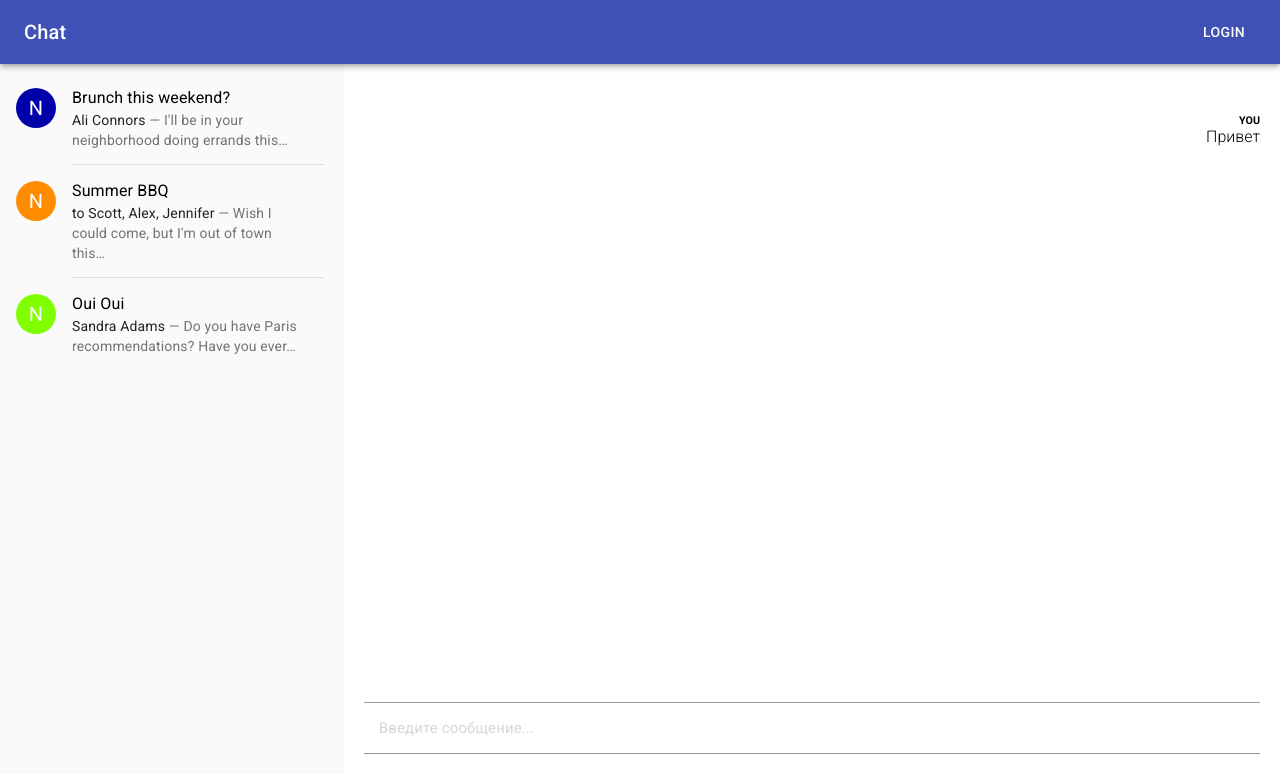
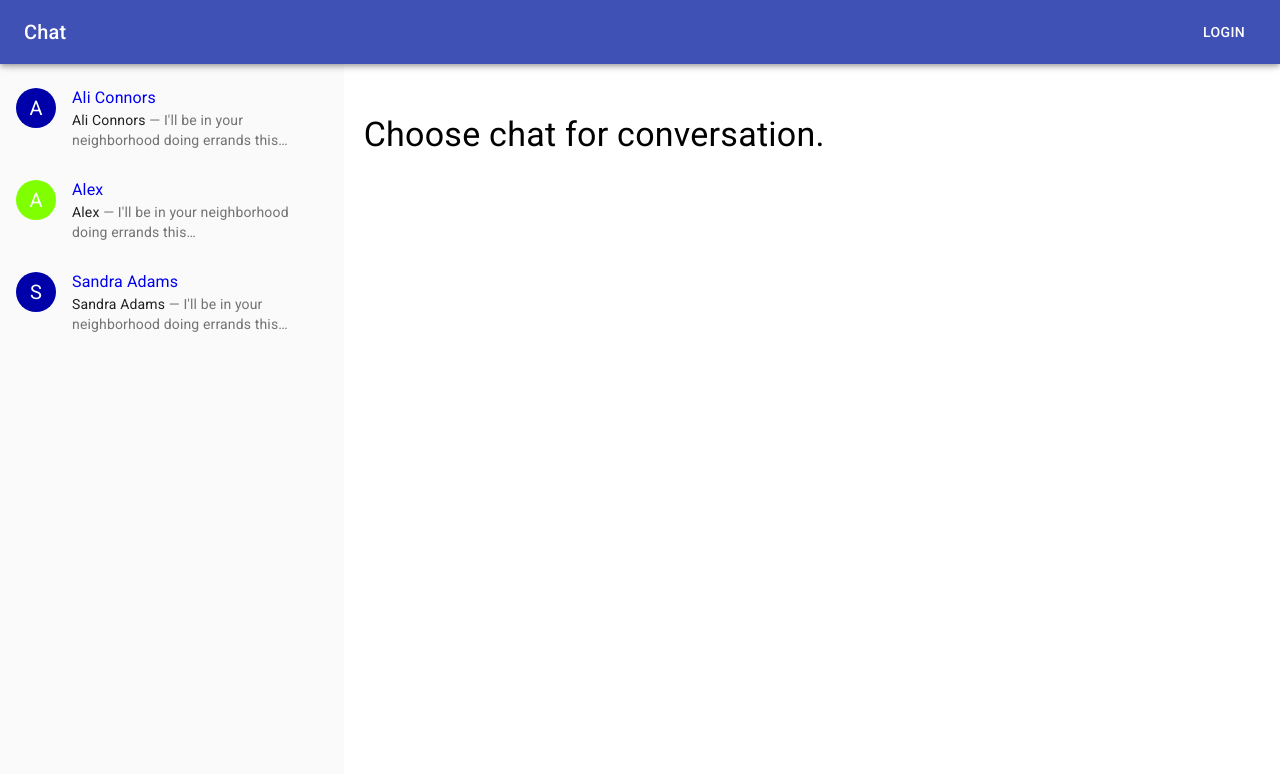
Before and after one commit to cotowamasha/react-practic, a React app: page / in a window 1280 px wide. Shown: the top 774 px of the page. Built offline with nearby package versions, Linux system fonts and the light colour scheme.

Commit message:
lesson4 hm

```diff
--- a/package.json
+++ b/package.json
@@ -36,6 +36,7 @@
     "@material-ui/icons": "^4.11.2",
     "prop-types": "^15.7.2",
     "react": "^17.0.2",
-    "react-dom": "^17.0.2"
+    "react-dom": "^17.0.2",
+    "react-router-dom": "^5.2.0"
   }
 }
--- a/src/app.js
+++ b/src/app.js
@@ -1,5 +1,7 @@
 import React from 'react'
 import ReactDOM from 'react-dom'
+import { BrowserRouter } from 'react-router-dom';
+import { Router } from '@router'
 
 import '@app/styles/index.css'
 
@@ -7,6 +9,9 @@ import '@app/styles/index.css'
 import { IndexPage } from '@pages'
 
 ReactDOM.render(
-    <IndexPage />,
+    <BrowserRouter>
+        <Router />
+    </BrowserRouter>
+    ,
     document.querySelector('#root')
 )
--- a/src/components/index/message-field.js
+++ b/src/components/index/message-field.js
@@ -1,4 +1,4 @@
-import React, { Component } from 'react'
+import React, { Component, createRef } from 'react'
 
 // components
 import { Message } from './message'
@@ -17,24 +17,60 @@ const StyledInput = withStyles(() => {
         },
       },
     }
-  })(Input)
+})(Input)
 
 export class MessageField extends Component {
     state = {
         messages: [
             {
                 from: 'YOU',
-                value: 'Привет'
-            }
+                value: 'Hello',
+                to: 213
+            },
+            {
+                from: 213,
+                value: 'What\'s up?',
+                to: 'YOU'
+            },
+            {
+                from: 'YOU',
+                value: 'Fine',
+                to: 213
+            },
+
+            {
+                from: 'YOU',
+                value: 'Where my keys?',
+                to: 117
+            },
+            {
+                from: 117,
+                value: 'I took them.',
+                to: 'YOU'
+            },
+
+
+            {
+                from: 48,
+                value: 'Will you come in my party tonight?',
+                to: 'YOU'
+            },
+            {
+                from: 'YOU',
+                value: 'Yes, of course. But I\'ll be later.',
+                to: 48
+            },
         ],
         value: ""
     }
 
-    sendMessage = ({ from, value }) => {
+    ref = createRef()
+
+    sendMessage = ({ from, value, to }) => {
         const { messages } = this.state
 
         this.setState({
-            messages: [...messages, { from, value }],
+            messages: [...messages, { from, value, to }],
             value: "",
         })
     }
@@ -47,7 +83,7 @@ export class MessageField extends Component {
 
     handlePressInput = ({ code }) => {
         if (code === "Enter") {
-            this.sendMessage({ from: "YOU", value: this.state.value })
+            this.sendMessage({ from: "YOU", value: this.state.value , to: this.props.uid})
         }
     }
 
@@ -58,19 +94,32 @@ export class MessageField extends Component {
 
         if (lastMessage.from === "YOU" && state.messages !== messages) {
           setTimeout(() => {
-            this.sendMessage({ from: "ROBOT", value: "Ответ робота" })
+            this.sendMessage({ from: this.props.uid, value: "Ответ робота", to: 'YOU'})
           }, 500)
         }
-      }
+        this.handleScrollBottom()
+    }
+
+    handleScrollBottom = () => {
+        if (this.ref.current) {
+            this.ref.current.scrollTo(0, this.ref.current.scrollHeight)
+        }
+    }
 
     render () {
         const { messages, value } = this.state
+        const uid = this.props.uid
 
         return (
             <>
                 <div className="field field--column">
-                    <div className="field__box">
-                        {messages.map((message, index) => <Message key={index} message={message} />)}
+                    <div
+                        ref={this.ref}
+                        className="field__box"
+                    >
+                        {messages.map((message, index) => {
+                            if (message.from == uid || message.to == uid) return <Message key={index} message={message} />
+                        } )}
                     </div>
                     <StyledInput
                         fullWidth={true}
@@ -84,7 +133,7 @@ export class MessageField extends Component {
                                 <Send
                                     className="send"
                                     onClick={() => {
-                                        this.sendMessage({ from: "YOU", value })
+                                        this.sendMessage({ from: "YOU", value, to: uid })
                                     }}
                                 />
                             )}
--- a/src/components/index/message.js
+++ b/src/components/index/message.js
@@ -2,14 +2,16 @@ import React, { Component } from 'react'
 
 export class Message extends Component {
     render () {
+        const message = this.props.message
+
         return (
             <>
-                <div className={this.props.message.from == 'YOU' ? 'message message--right' : 'message message--left'}>
+                <div className={message.from == 'YOU' ? 'message message--right' : 'message message--left'}>
                     <h6>
-                        {this.props.message.from}
+                        {message.from}
                     </h6>
                     <p>
-                        {this.props.message.value}
+                        {message.value}
                     </p>
                 </div>
             </>
--- a/src/components/layout/chat.js
+++ b/src/components/layout/chat.js
@@ -1,15 +1,12 @@
 import React, { Component } from 'react'
+import { Link } from 'react-router-dom';
 
 // material-ui
 import { AppBar, Toolbar, Typography, Button, Grid, Avatar } from '@material-ui/core'
 import List from '@material-ui/core/List'
 import ListItem from '@material-ui/core/ListItem'
-import Divider from '@material-ui/core/Divider'
 import ListItemText from '@material-ui/core/ListItemText'
 import ListItemAvatar from '@material-ui/core/ListItemAvatar'
-
-// components
-import { MessageField } from '@components/index/message-field'
 
 export class ChatLayout extends Component {
     state = {
@@ -45,12 +42,34 @@ export class ChatLayout extends Component {
             menu: {
                 position: 'fixed',
                 zIndex: 100
+            },
+            title: {
+                color: 'white'
             }
+        },
+        chats: [
+            {
+                uid: 213,
+                name: 'Ali Connors'
+            },
+            {
+                uid: 117,
+                name: 'Alex'
+            },
+            {
+                uid: 48,
+                name: 'Sandra Adams'
             }
+        ],
+        colors: ['blue', 'orange', 'green']
+    }
+
+    getRandomColor = () => {
+        return Math.floor(Math.random() * this.state.colors.length);
     }
 
     render () {
-        const { classes } = this.state
+        const { classes, chats, colors } = this.state
 
         return (
             <>
@@ -62,11 +81,14 @@ export class ChatLayout extends Component {
                             justify="space-between"
                             alignItems="center"
                         >
+                            <Link to="/">
                                 <Typography
                                     variant="h6"
+                                    style={classes.title}
                                 >
                                     Chat
                                 </Typography>
+                            </Link>
                             <Button
                                 color="inherit"
                             >
@@ -84,12 +106,18 @@ export class ChatLayout extends Component {
                     style={classes.root}
                 >
                     <List style={classes.sidebar}>
-                        <ListItem alignItems="flex-start">
+                        {chats.map(chat =>
+                            <Link key={chat.uid} to={`/chat/${chat.uid}`}>
+                                <ListItem
+                                    alignItems="flex-start"
+                                >
                                     <ListItemAvatar>
-                                <Avatar style={classes.blue}>N</Avatar>
+                                        <Avatar style={classes[colors[this.getRandomColor()]]}>
+                                            {chat.name[0]}
+                                        </Avatar>
                                     </ListItemAvatar>
                                     <ListItemText
-                                primary="Brunch this weekend?"
+                                        primary={chat.name}
                                         secondary={
                                         <React.Fragment>
                                             <Typography
@@ -98,61 +126,18 @@ export class ChatLayout extends Component {
                                                 style={classes.inline}
                                                 color="textPrimary"
                                             >
-                                        Ali Connors
+                                                {chat.name}
                                             </Typography>
                                             {" — I'll be in your neighborhood doing errands this…"}
                                         </React.Fragment>
                                     }
                                     />
                                 </ListItem>
-                        <Divider variant="inset" component="li" />
-                        <ListItem alignItems="flex-start">
-                            <ListItemAvatar>
-                                <Avatar style={classes.orange}>N</Avatar>
-                            </ListItemAvatar>
-                            <ListItemText
-                            primary="Summer BBQ"
-                            secondary={
-                            <React.Fragment>
-                                <Typography
-                                    component="span"
-                                    variant="body2"
-                                    style={classes.inline}
-                                    color="textPrimary"
-                                >
-                                    to Scott, Alex, Jennifer
-                                </Typography>
-                                {" — Wish I could come, but I'm out of town this…"}
-                            </React.Fragment>
-                            }
-                            />
-                        </ListItem>
-                        <Divider variant="inset" component="li" />
-                        <ListItem alignItems="flex-start">
-                            <ListItemAvatar>
-                                <Avatar style={classes.green}>N</Avatar>
-                            </ListItemAvatar>
-                            <ListItemText
-                            primary="Oui Oui"
-                            secondary={
-                                <React.Fragment>
-                                    <Typography
-                                        component="span"
-                                        variant="body2"
-                                        style={classes.inline}
-                                        color="textPrimary"
-                                    >
-                                        Sandra Adams
-                                    </Typography>
-                                {' — Do you have Paris recommendations? Have you ever…'}
-                                </React.Fragment>
-                            }
-                            />
-                        </ListItem>
+                            </Link>
+                        )}
                     </List>
 
-                    {/* чтобы сюда можно было вставить любой компонент???? */}
-                    <MessageField />
+                    {this.props.component}
 
                 </Grid>
             </>
--- a/src/pages/index.js
+++ b/src/pages/index.js
@@ -6,12 +6,7 @@ import { ChatLayout } from '@components/layout/chat'
 export class IndexPage extends Component {
     render () {
         return (
-            <ChatLayout />
-
-            // как сделать в реакт такую обертку???
-            // <ChatLayout >
-            //     <MessageField />
-            // <ChatLayout />
+            <ChatLayout component={this.props.component} />
         )
     }
 }
--- /dev/null
+++ b/src/router/index.js
@@ -0,0 +1,27 @@
+import React, { Component } from 'react'
+import { Switch, Route } from 'react-router-dom'
+import { IndexPage } from '@pages'
+import { Typography} from '@material-ui/core'
+import { MessageField } from '@components/index/message-field'
+
+export class Router extends Component {
+    render() {
+        return (
+            <Switch>
+                <Route exact path='/' render={ () => <IndexPage component={
+                    <Typography
+                        variant="h4"
+                        style={{
+                            marginLeft: '20px',
+                            marginTop: '50px'
+                        }}
+                    >
+                        Choose chat for conversation.
+                    </Typography>
+                    } />
+                } />
+                <Route path='/chat/:uid' render={ (obj) => <IndexPage component={<MessageField uid={ Number(obj.match.params.uid) } />} /> } />
+            </Switch>
+        )
+    }
+ }
--- a/src/styles/index.css
+++ b/src/styles/index.css
@@ -23,6 +23,10 @@ button, input, textarea {
 
 button, input, textarea:focus {
     outline: none;
+}
+
+a {
+    text-decoration: none;
 }
 
 .field {
--- a/webpack.config.js
+++ b/webpack.config.js
@@ -131,6 +131,7 @@ module.exports = {
             '@components': path.resolve(__dirname, 'src/components'),
             '@assets': path.resolve(__dirname, 'src/assets'),
             '@pages': path.resolve(__dirname, 'src/pages'),
+            '@router': path.resolve(__dirname, 'src/router'),
         }
     },
     devServer: {
```
Also changed, not shown: 1 other file (tests, documents, lock files or other folders). Lines whose indentation alone changed are shown as unchanged.
